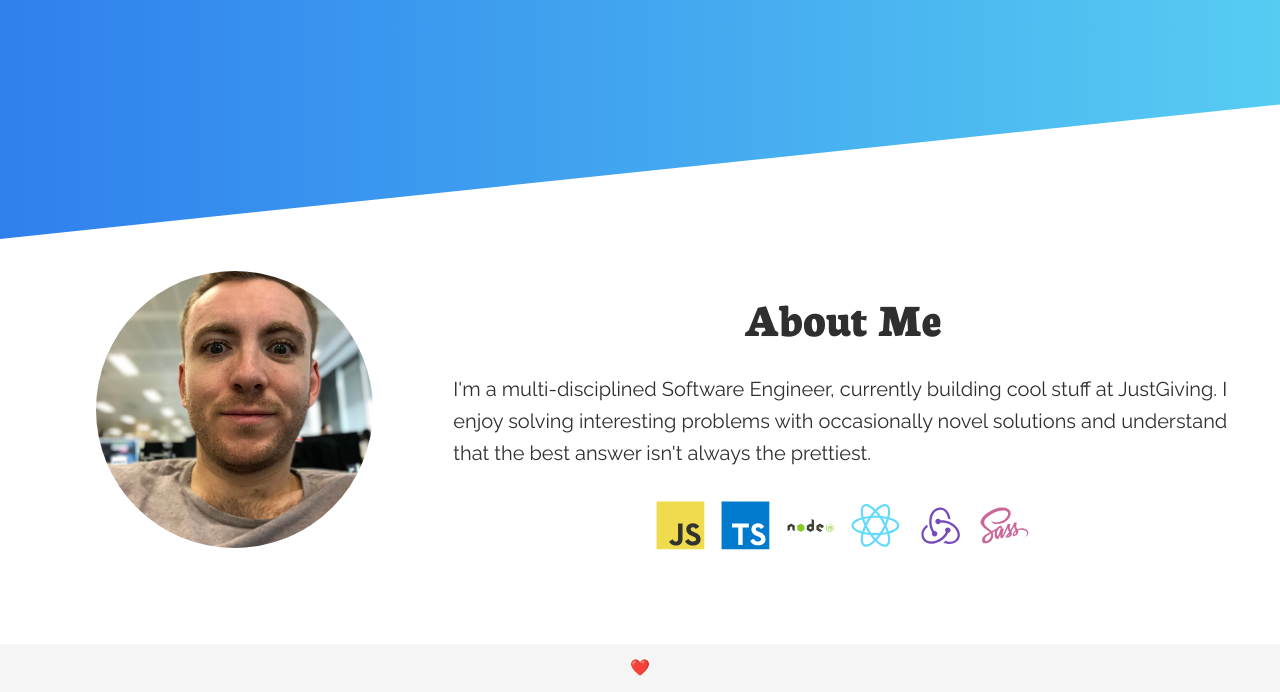
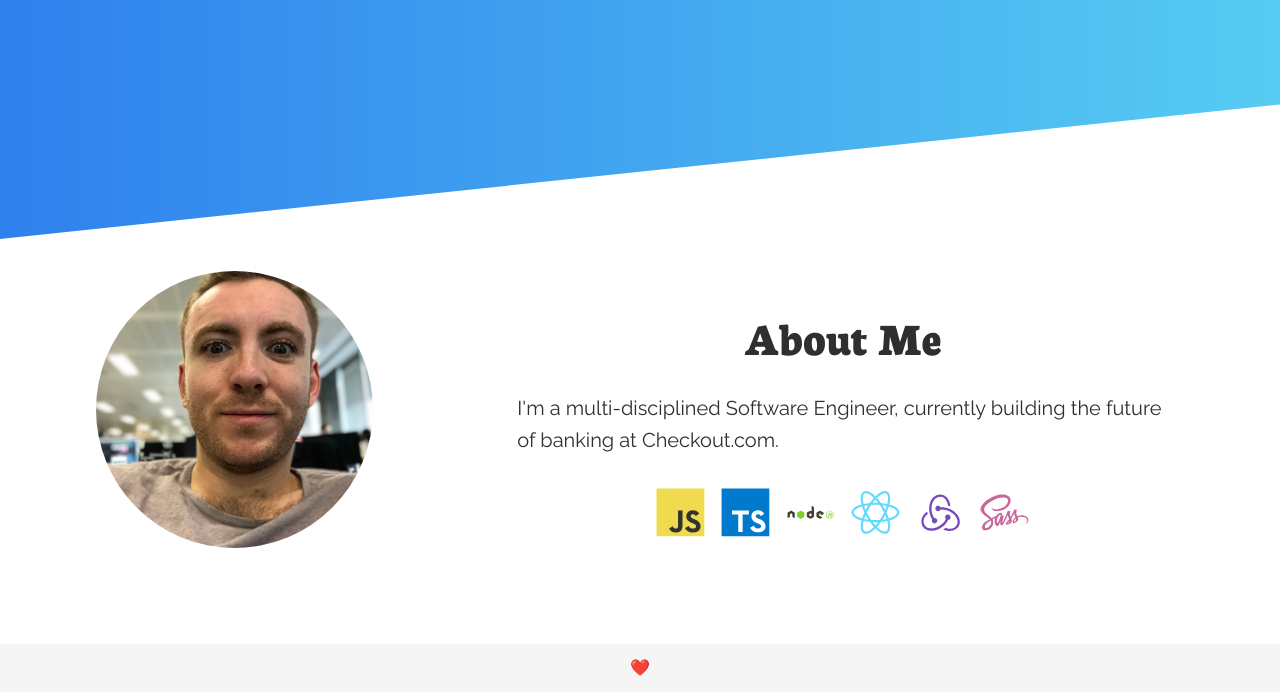
Before and after one commit to jamesmckenzie/jamesmckenzie.io, a Gatsby site: page / in a window 1280 px wide. Shown: the part 737-1429 px from the top of the page. Built offline with nearby package versions, Linux system fonts and the light colour scheme; Gatsby itself is replaced by a stand-in of ours.

Commit message:
update about me

```diff
--- a/src/components/AboutMe/AboutMe.tsx
+++ b/src/components/AboutMe/AboutMe.tsx
@@ -8,7 +8,7 @@ import {
   TypescriptIcon,
   JavascriptIcon,
   ReduxIcon,
-  SassIcon
+  SassIcon,
 } from "../DevIcons";
 
 const StyledImg = styled(Img)`
@@ -40,13 +40,11 @@ const AboutMe: React.FunctionComponent<any> = ({ image }) => (
           as="p"
           fontFamily="Raleway, sans-serif"
           lineHeight={1.6}
+          px={5}
         >
-          <p>
-            I'm a multi-disciplined Software Engineer, currently building cool
-            stuff at JustGiving. I enjoy solving interesting problems with
-            occasionally novel solutions and understand that the best answer
-            isn't always the prettiest.
-          </p>
+          I'm a multi-disciplined Software Engineer, currently building the
+          future of banking at Checkout.com.
+        </Text>
         <Flex justifyContent="center">
           <Flex width={[3 / 4, 3 / 4, 1 / 2]} mt={4}>
             <Box width={[1]} mx={[1, 2]}>
@@ -69,7 +67,6 @@ const AboutMe: React.FunctionComponent<any> = ({ image }) => (
             </Box>
           </Flex>
         </Flex>
-        </Text>
       </Box>
     </Flex>
   </Box>
```
Lines whose indentation alone changed are shown as unchanged.
